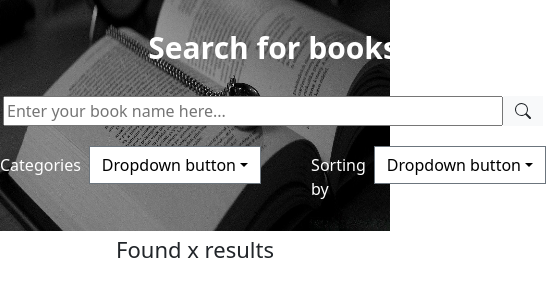
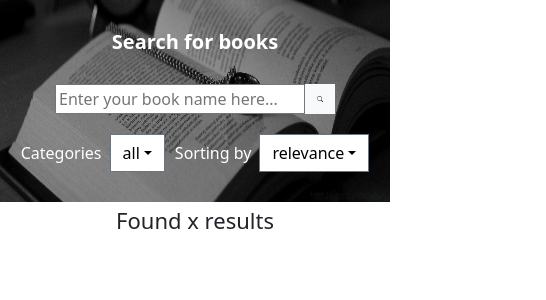
Before and after one commit to Henzival/Modsen_Test_Repisitory, a React (Create React App) app in the folder practice/: page / in a window 390 px wide. Shown: the top 300 px of the page, 546 px wide, since content can reach past the window. Built offline with nearby package versions, Linux system fonts and the light colour scheme.

Commit message:
made the navbar adaptable, fixed the button behavior

```diff
--- a/practice/src/App.css
+++ b/practice/src/App.css
@@ -58,13 +58,29 @@
   color: white;
 }
 
+@media (max-width: 768px) {
+  .greeting {
+    font-size: 20px;
+  }
+  .navbar_input {
+    min-width: 250px !important;
+  }
+  .input-group-text {
+    width: 30px;
+  }
+  .dropdown-1 {
+    margin-left: 8px;
+    margin-right: 10px !important;
+  }
+}
+
 .navbar_search {
   display: flex;
   margin-bottom: 20px;
 }
 
 .navbar_input {
-  width: 500px;
+  min-width: 500px;
 }
 
 .input-group-text {
--- a/practice/src/App.js
+++ b/practice/src/App.js
@@ -22,24 +22,24 @@ const App = function() {
         <div className='filtration'>
           <span className='categories-text'>Categories</span>
           <div class="dropdown dropdown-1">
-            <button class="btn btn-secondary dropdown-toggle" type="button" id="dropdownMenuButton" data-toggle="dropdown" aria-haspopup="true" aria-expanded="false">
-              Dropdown button
+            <button class="btn btn-secondary dropdown-toggle" type="button" id="dropdownMenuButton" data-bs-toggle="dropdown" aria-haspopup="true" aria-expanded="false">
+              all
             </button>
             <div class="dropdown-menu" aria-labelledby="dropdownMenuButton">
-              <a class="dropdown-item" href="#">Action</a>
-              <a class="dropdown-item" href="#">Another action</a>
-              <a class="dropdown-item" href="#">Something else here</a>
+              <a class="dropdown-item" href="#">Art</a>
+              <a class="dropdown-item" href="#">Sci-fi</a>
+              <a class="dropdown-item" href="#">History</a>
             </div>
           </div>
           <span className='sorting-text'>Sorting by</span>
           <div class="dropdown dropdown-2">
-            <button class="btn btn-secondary dropdown-toggle" type="button" id="dropdownMenuButton" data-toggle="dropdown" aria-haspopup="true" aria-expanded="false">
-              Dropdown button
+            <button class="btn btn-secondary dropdown-toggle" type="button" id="dropdownMenuButton" data-bs-toggle="dropdown" aria-haspopup="true" aria-expanded="false">
+              relevance
             </button>
             <div class="dropdown-menu" aria-labelledby="dropdownMenuButton">
-              <a class="dropdown-item" href="#">Action</a>
-              <a class="dropdown-item" href="#">Another action</a>
-              <a class="dropdown-item" href="#">Something else here</a>
+              <a class="dropdown-item" href="#">Most popular</a>
+              <a class="dropdown-item" href="#">Newest</a>
+              <a class="dropdown-item" href="#">Name</a>
             </div>
           </div>
         </div>
--- a/practice/src/Main.js
+++ b/practice/src/Main.js
@@ -6,7 +6,7 @@ const Main = function() {
     return (
         <section className="main">
             <h1 className="results">Found x results</h1>
-
+            <div className="api"></div>
         </section>
     );
 }
```
